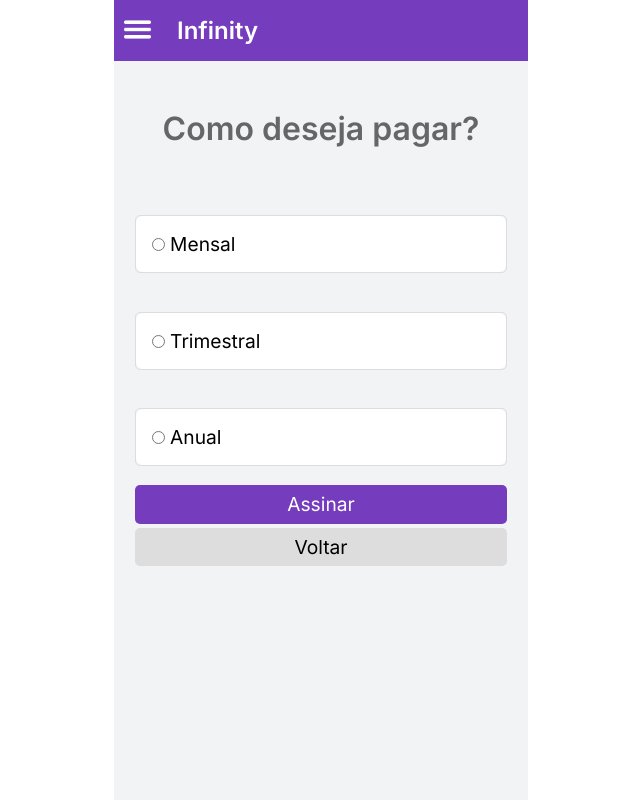
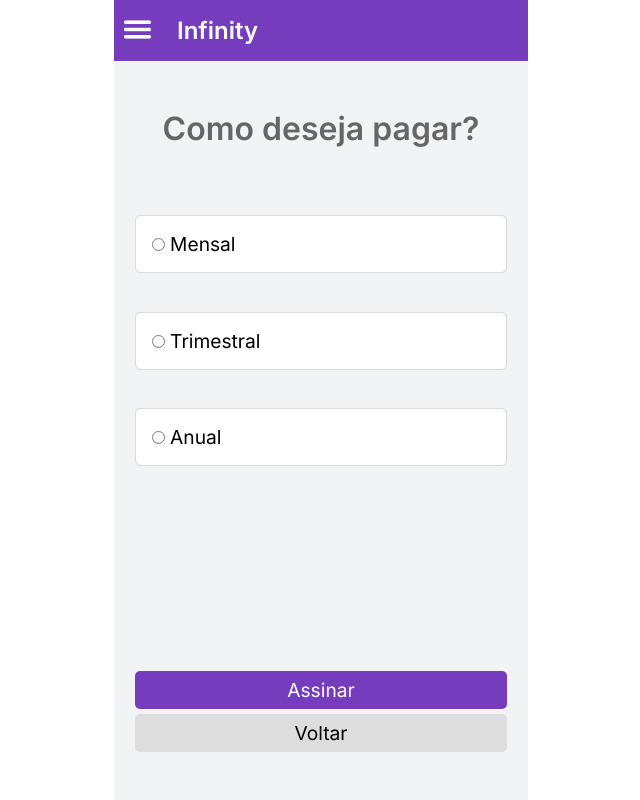
Before and after one commit to gabrielrmodesto/infinityScreens, a Next.js app: page /como_pagar in a window 1280 px wide. Shown: the whole page, without its empty margins (319-959 px from the left). Built offline with nearby package versions, Linux system fonts and the light colour scheme.

Commit message:
Footer fixed

```diff
--- a/src/components/Buttons.tsx
+++ b/src/components/Buttons.tsx
@@ -12,7 +12,7 @@ const Buttons: React.FC<PropsButtons> = (propsBtn) => {
     return (
         <div className={styles.btnContainer}>
             <Link href={propsBtn.nextScreen}>
-                <button type="button">
+                <button type="submit">
                     {propsBtn.textButton}
                 </button>
             </Link>
--- a/src/pages/como_pagar.tsx
+++ b/src/pages/como_pagar.tsx
@@ -13,6 +13,7 @@ const ComoPagar: React.FC = () => {
         <title>Infinity - Como Pagar?</title>
       </Head>
       <Header />
+      <main>
         <h3>Como deseja pagar?</h3>
         <CollapseCard idCollapse={1} collapseTitle="Mensal" collapseContent={['R$ 40,00', 'Por mês']} />
         <CollapseCard idCollapse={2} collapseTitle="Trimestral" collapseContent={['R$ 90,00', 'Por trimestre']}>
@@ -21,6 +22,7 @@ const ComoPagar: React.FC = () => {
         <CollapseCard idCollapse={3} collapseTitle="Anual" collapseContent={['R$ 100,00', 'Por ano']}>
           <Badge text="Economize R$ 380,00" />
         </CollapseCard>
+      </main>
       <footer>
         <Buttons back="/personalizar" nextScreen="/resumo" textButton="Assinar" />
       </footer>
--- a/src/pages/index.tsx
+++ b/src/pages/index.tsx
@@ -48,9 +48,9 @@ function Home() {
             }
           />
         </main>
-      <footer className={styles.footer}>
-        <Buttons nextScreen="/personalizar" textButton="Continuar" back="" />
-      </footer>
+        <footer className={styles.footer}>
+          <Buttons nextScreen="/personalizar" textButton="Continuar" back="" />
+        </footer>
       </div>
     </>
   )
--- a/src/pages/resumo.tsx
+++ b/src/pages/resumo.tsx
@@ -12,8 +12,8 @@ const Resumo: React.FC = () => {
         <title>Infinity - Resumo</title>
       </Head>
       <Header />
+      <main>
         <h3>Resumo do plano escolhido</h3>
-
         {BenefitsOfPlan.map((item) => (
           <section key={item}>
             <img src="icons/confirm.svg" alt="" />
@@ -24,6 +24,7 @@ const Resumo: React.FC = () => {
           <span><strong>Duração do Plano:</strong> Anual</span>
           <span><strong>Valor Mensal: </strong>R$ 30,00</span>
         </p>
+      </main>
       <footer>
         <Buttons back="/como_pagar" nextScreen="/" textButton="Ir às compras" />
       </footer>
--- a/src/styles/globals.css
+++ b/src/styles/globals.css
@@ -61,7 +61,10 @@ h3{
   margin: 1.5em 1em;
   font-size: 2em;
 }
+main{
+  flex: 1 0 auto;
+}
 footer{
-  position: sticky;
-
+  flex-shrink: 0;
+  margin-bottom: 3em;
 }
--- a/src/styles/pages/ComoPagar.module.css
+++ b/src/styles/pages/ComoPagar.module.css
@@ -1,4 +1,6 @@
 .paymentContainer{
+  display: flex;
+    flex-direction: column;
   background: var(--background);
   height: 100vh;
 }
--- a/src/styles/pages/Home.module.css
+++ b/src/styles/pages/Home.module.css
@@ -1,7 +1,6 @@
-.footer{
-    margin-top:60%;
-}
 .container{
+    display: flex;
+    flex-direction: column;
     background: var(--background);
     height: 100vh;
 }
--- a/src/styles/pages/Personalizar.module.css
+++ b/src/styles/pages/Personalizar.module.css
@@ -1,9 +1,8 @@
 .checksContainer {
+  display: flex;
+  flex-direction: column;
   background: var(--background);
   height: 100vh;
-}
-.checksContainer div {
-  margin: 3em 0;
 }
 .checksContainer section {
   display: flex;
--- a/src/styles/pages/Resumo.module.css
+++ b/src/styles/pages/Resumo.module.css
@@ -1,8 +1,9 @@
 .resumoContainer{
+    display: flex;
+    flex-direction: column;
     background: var(--background);
     height: 100vh;
 }
-
 .resumoContainer section{
     display: flex;
     flex-direction: row;
```
Also changed, not shown: src/pages/personalizar.tsx (+5 -4 lines). Lines whose indentation alone changed are shown as unchanged.
